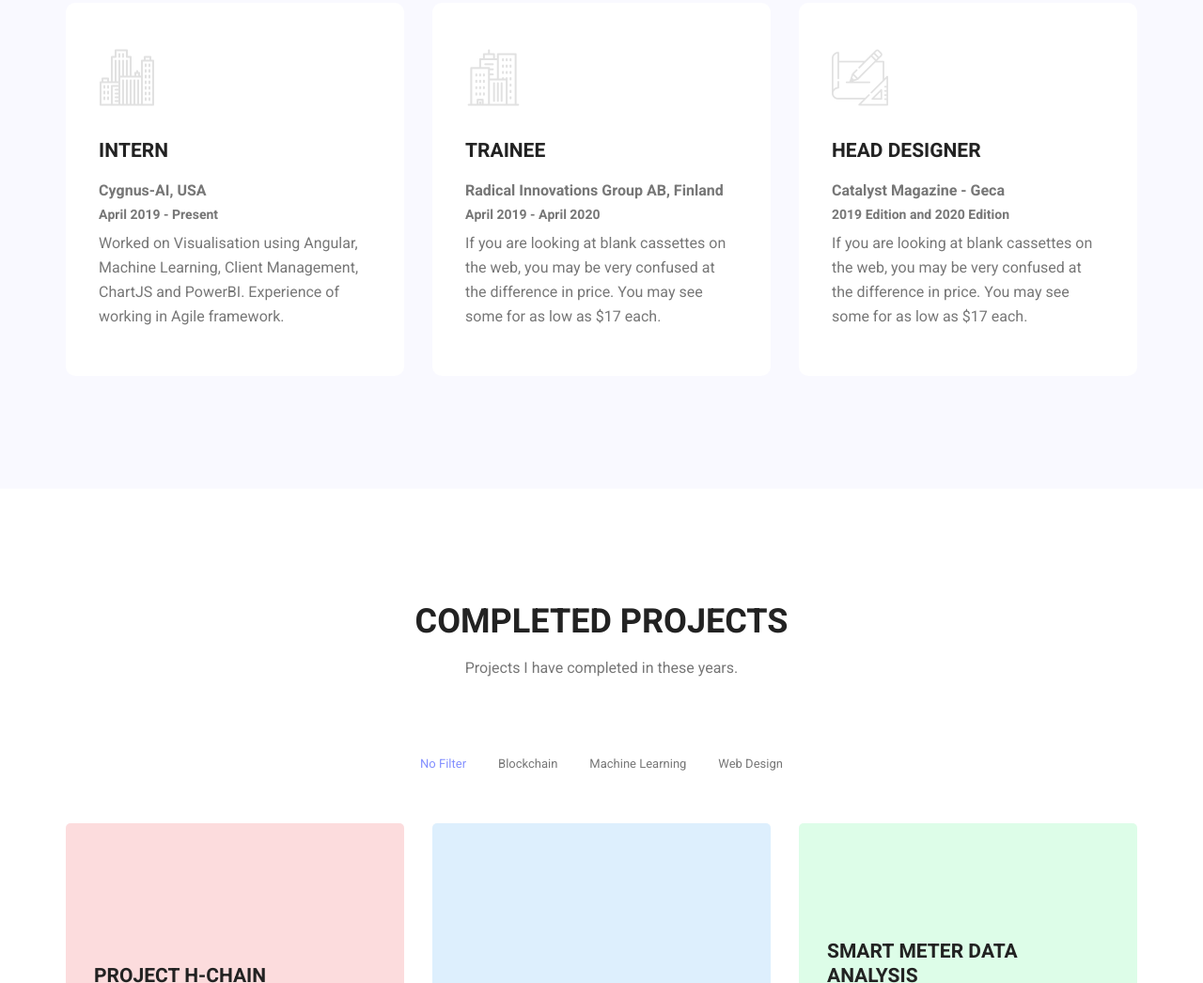
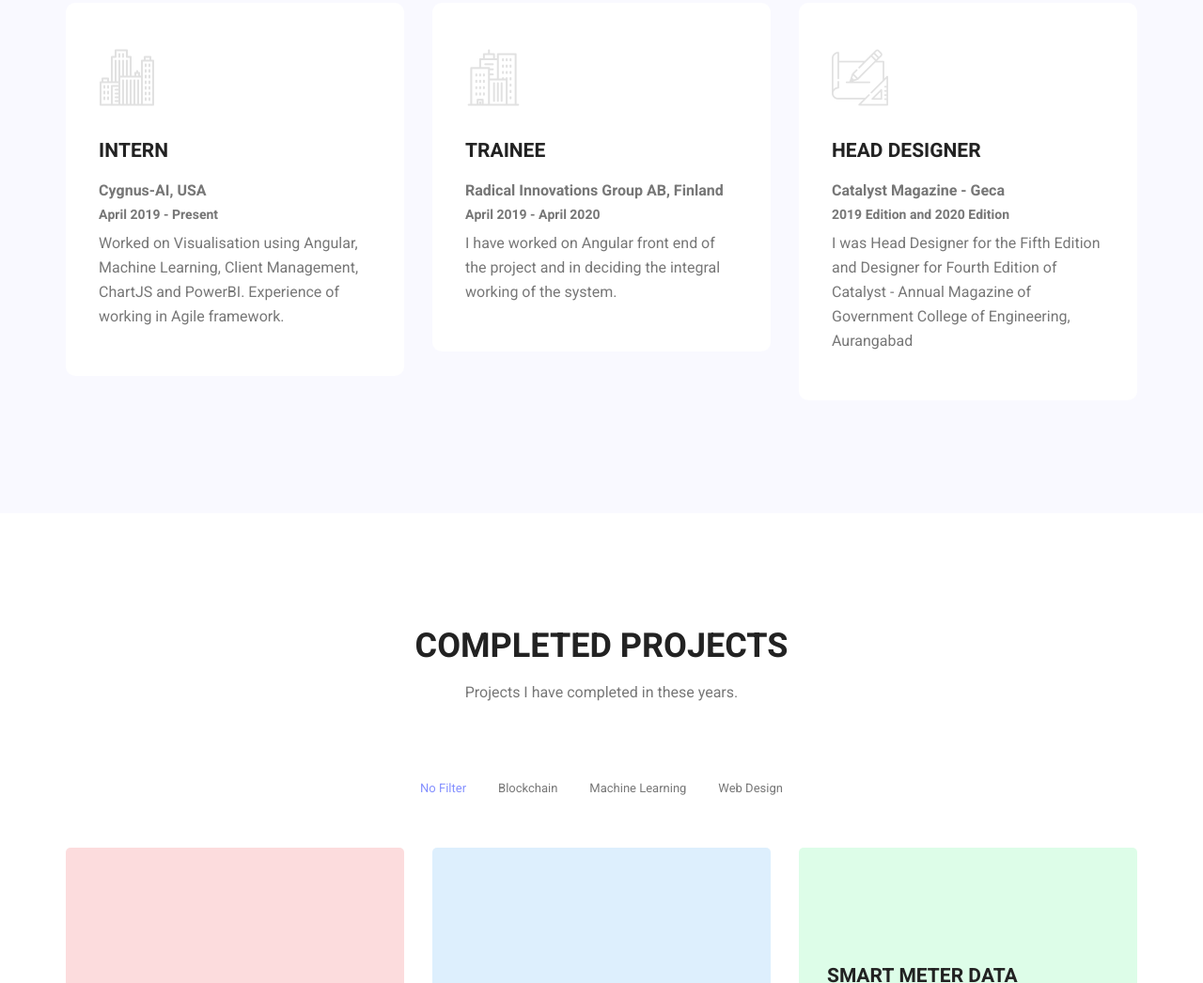
Before and after one commit to Blaze404/devya_personal_website, a plain HTML site: page index.html in a window 1280 px wide. Shown: the part 2006-3052 px from the top of the page at 94% size. Drawn offline with Linux system fonts and the light colour scheme; some packages are replaced by stand-ins of ours.

Commit message:
text change of internship

```diff
--- a/index.html
+++ b/index.html
@@ -328,7 +328,7 @@
 							<h4>Trainee</h4>
 							<h5>Radical Innovations Group AB, Finland</h5>
 							<h6>April 2019 - April 2020</h6>
-        					<p>If you are looking at blank cassettes on the web, you may be very confused at the difference in price. You may see some for as low as $17 each.</p>
+        					<p>I have worked on Angular front end of the project and in deciding the integral working of the system.</p>
         				</div>
         			</div>
         			<div class="col-lg-4 col-md-6">
@@ -337,7 +337,7 @@
 							<h4>Head Designer</h4>
 							<h5>Catalyst Magazine - Geca</h5>
 							<h6>2019 Edition and 2020 Edition</h6>
-        					<p>If you are looking at blank cassettes on the web, you may be very confused at the difference in price. You may see some for as low as $17 each.</p>
+        					<p>I was Head Designer for the Fifth Edition and Designer for Fourth Edition of Catalyst - Annual Magazine of Government College of Engineering, Aurangabad</p>
         				</div>
         			</div>
 
```
